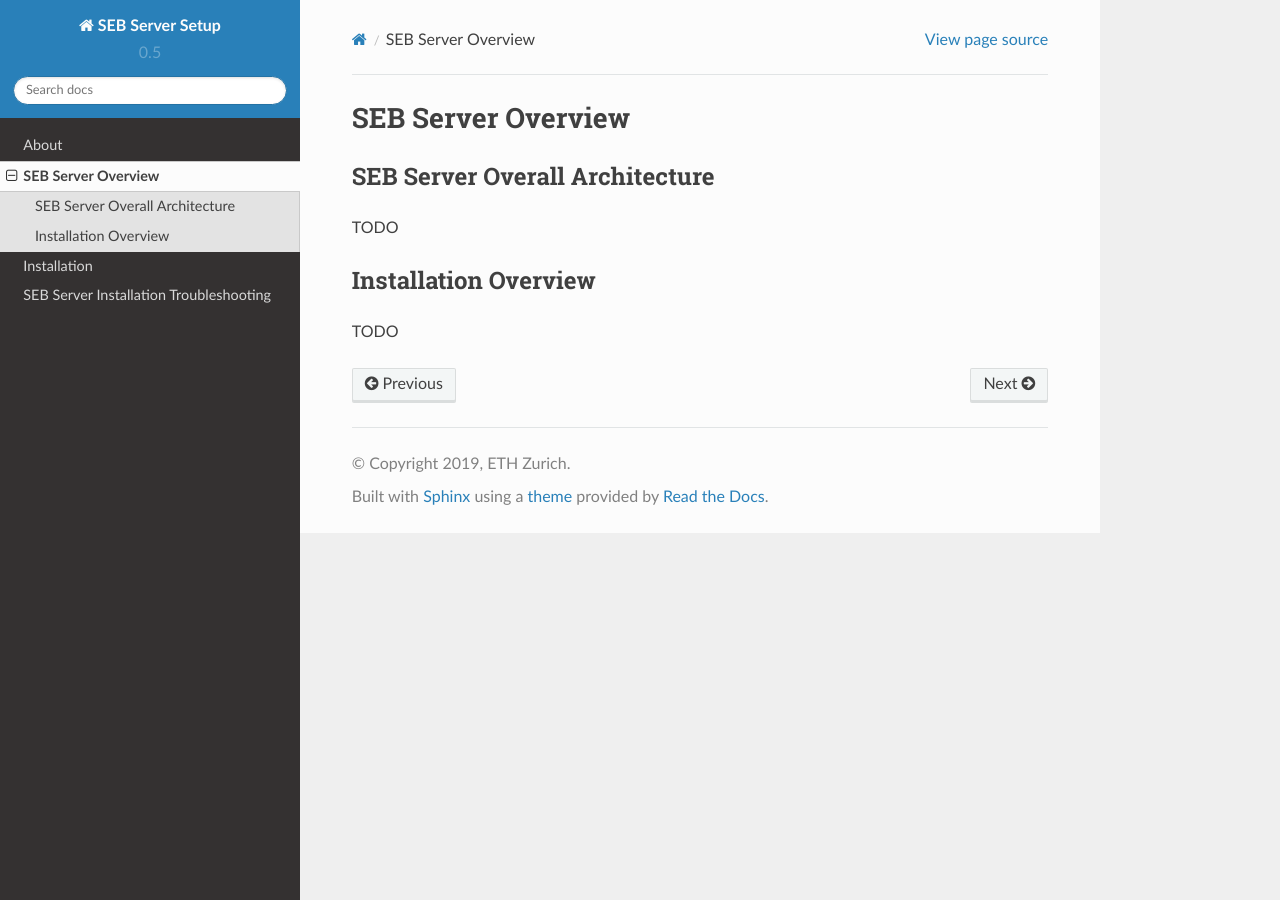
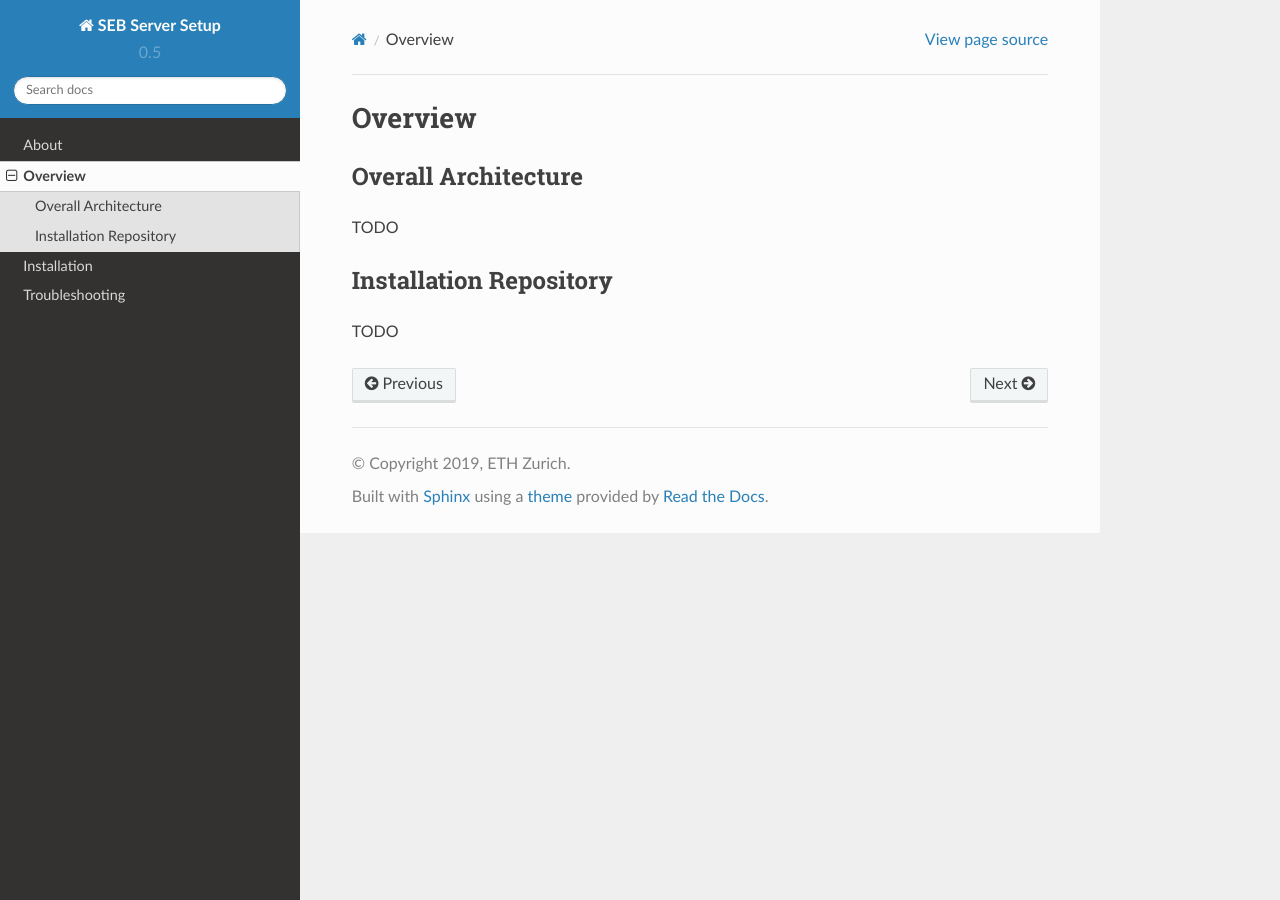
Before and after one commit to SafeExamBrowser/seb-server-setup, a Sphinx documentation site: the page built from docs/overview.rst, in a window 1280 px wide. Built offline with Sphinx 7.4.7 and the Read the Docs theme 2.0.0, drawn with Linux system fonts in a browser that asks for light colours; formulas are drawn with MathJax 3.

Commit message:
fix docu

```diff
--- a/docs/overview.rst
+++ b/docs/overview.rst
@@ -1,12 +1,12 @@
-SEB Server Overview
-===================
+Overview
+========
 
-SEB Server Overall Architecture
--------------------------------
+Overall Architecture
+--------------------
 
 TODO
 
-Installation Overview
----------------------
+Installation Repository
+-----------------------
 
 TODO
--- a/docs/troubleshooting.rst
+++ b/docs/troubleshooting.rst
@@ -1,4 +1,4 @@
-SEB Server Installation Troubleshooting
-=======================================
+Troubleshooting
+===============
 
 TODO
```
